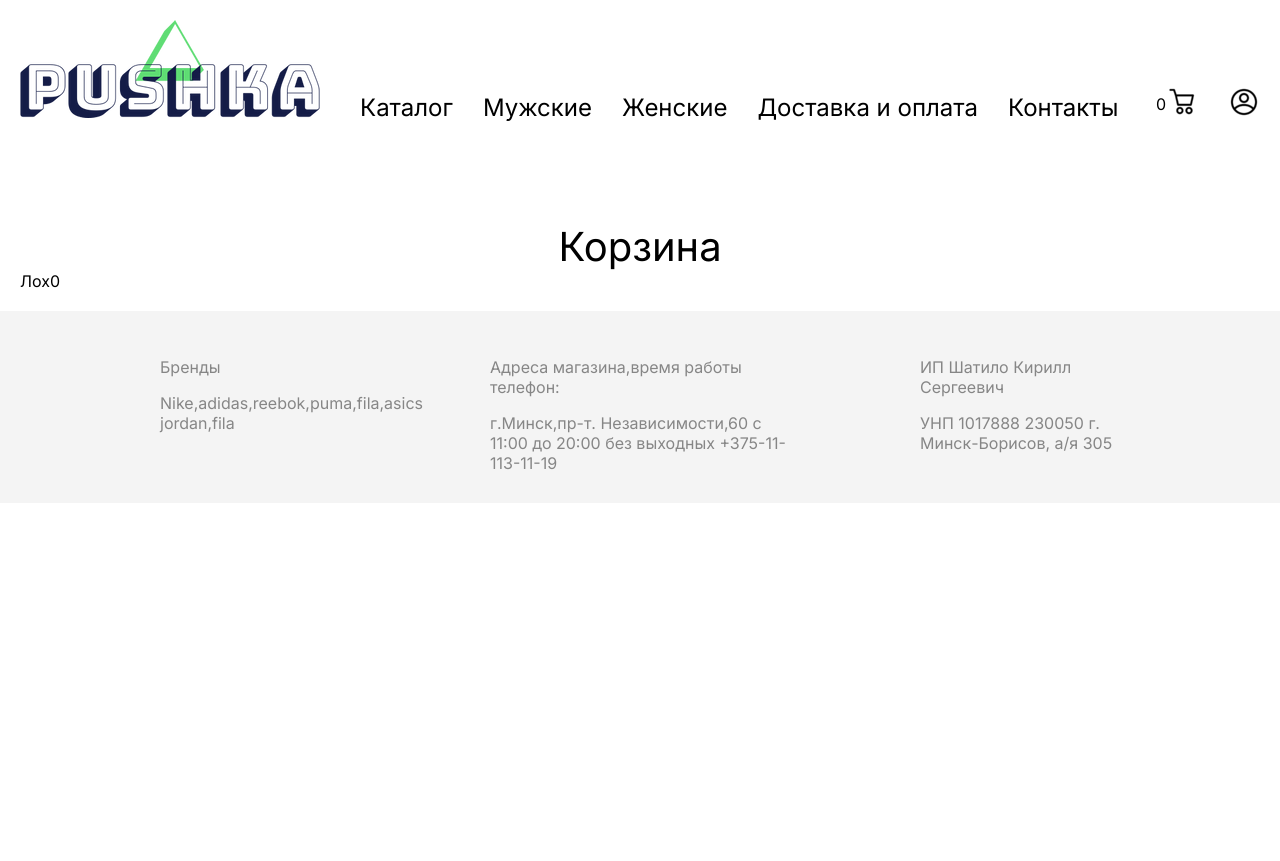
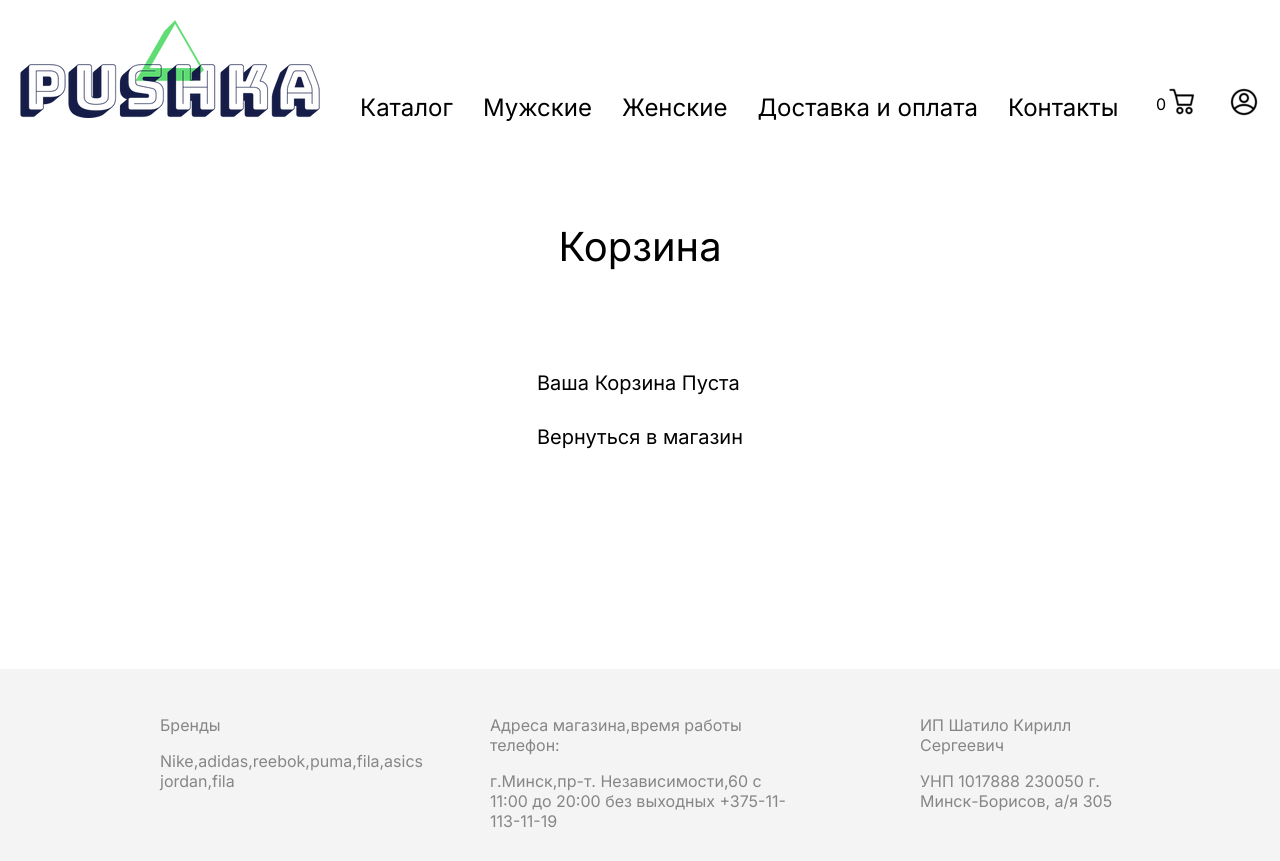
Before and after one commit to Kirik1714/Sneakers, a React (Create React App) app: page /basket in a window 1280 px wide. Before the commit the page ends 800 px from the top, so only its background shows below. Built offline with nearby package versions, Linux system fonts and the light colour scheme.

Commit message:
add sex category

```diff
--- a/src/App.js
+++ b/src/App.js
@@ -5,6 +5,7 @@ import MainWebSite from './pages/MainWebSite'
 import Home from './pages/Home';
 import Basket from './pages/Basket';
 import Footer from './components/Footer/Footer';
+import FullCard from './components/Main/FullCard';
 
 
 
@@ -18,6 +19,7 @@ function App() {
           <Route path="/" element={<Home />} />
           <Route path="/main" element={<MainWebSite />} />
           <Route path="/basket" element={<Basket />} />
+          <Route path='/fullCard/:id' element={<FullCard/>}/>
         </Routes>
       </div>
       <Footer />
--- /dev/null
+++ b/src/components/Basket/BasketEmpty.jsx
@@ -0,0 +1,18 @@
+import React from 'react'
+import { Link } from 'react-router-dom'
+import style from './BasketEmpty.module.scss';
+
+const BasketEmpty =()=>{
+    return (
+      <>
+        <div className={style.block}>
+            <div className={style.text}>
+                Ваша Корзина Пуста
+            </div>
+            <Link to='/main' className={style.back}>Вернуться в магазин</Link>
+        </div>
+      </>
+    );
+}
+
+export default BasketEmpty
--- /dev/null
+++ b/src/components/Basket/BasketEmpty.module.scss
@@ -0,0 +1,15 @@
+.block{
+    margin-top: 100px;
+    font-family: Inter;
+    font-size: 20px;
+    margin-bottom: 200px;
+    .text{
+        margin-bottom: 30px;
+    }
+    .back{
+
+        &:hover{
+            opacity: 0.5;
+        }
+    }
+    }
--- a/src/components/Headers/Headers.jsx
+++ b/src/components/Headers/Headers.jsx
@@ -5,12 +5,13 @@ import { Link } from 'react-router-dom';
 import logo from '../../assets/img/logo.png';
 import basket from '../../assets/img/basket.png';
 import account from '../../assets/img/account.png';
-import { useSelector } from 'react-redux';
+import { useDispatch, useSelector } from 'react-redux';
+import { changeSexCategory } from '../../redux/Slices/filterSlice';
 
 
 export const Headers = () => {
   const sneakers = useSelector(state => state.basketSlice.sneakers)
-
+  const dispatch=useDispatch();
  const totalCount = sneakers.reduce((sum,obj)=>sum+obj.count,0)
 
 
@@ -20,9 +21,9 @@ export const Headers = () => {
 
         <nav className={style.nav_Bar}>
           <ul className={style.menu}>
-           <Link to ='/main'><li>Каталог</li></Link>
-            <li>Мужские</li>
-            <li>Женские</li>
+           <Link to ='/main'><li onClick={()=>dispatch(changeSexCategory(''))}>Каталог</li></Link>
+            <Link><li onClick={()=>dispatch(changeSexCategory('male'))}>Мужские</li></Link>
+            <Link><li onClick={()=>dispatch(changeSexCategory('female'))}>Женские</li></Link>
             <li>Доставка и оплата</li>
             <li>Контакты</li>
           </ul>
--- a/src/pages/Basket.jsx
+++ b/src/pages/Basket.jsx
@@ -1,5 +1,6 @@
 import React from 'react'
 import { useSelector } from 'react-redux'
+import BasketEmpty from '../components/Basket/BasketEmpty';
 import CartItem from '../components/Basket/CartItem';
 import WindowOrder from '../components/Basket/WindowOrder';
 import style from './Basket.module.scss'
@@ -23,10 +24,10 @@ const Basket = () => {
               ))}
             </div>
           ) : (
-            <div>Лох</div>
+            <BasketEmpty className={style.basketEmpty}/>
           )}
         </div>
-        {sneakers.length && <div className={style.block_windowOrder}><WindowOrder/></div>}
+        {sneakers.length ? <div className={style.block_windowOrder}><WindowOrder/></div>:''}
       </div>
     </div>
   );
--- a/src/pages/Basket.module.scss
+++ b/src/pages/Basket.module.scss
@@ -8,8 +8,10 @@
     &_conteiner{
         display: flex;
         flex-direction: row;
+        justify-content: center;
     }
     &-mainContent{
+        display: flex;
         flex-grow: 1;
     }
     &_windowOrder{
@@ -17,4 +19,7 @@
 
 
     }
+    .basketEmpty{
+        justify-content: center;
+    }
 }
--- a/src/pages/MainWebSite.jsx
+++ b/src/pages/MainWebSite.jsx
@@ -7,21 +7,25 @@ import axios from 'axios';
 import { Search } from '../components/Main/Search';
 import Popup from '../components/Main/Popup';
 import {  useSelector } from 'react-redux';
+import { Link } from 'react-router-dom';
 
 
 
 const MainWebSite = () => {
   const [item,setItem] = useState([]);
   const choosenCategory = useSelector(state =>state.filterSlice.choosenCategory)
-  const searchValue = useSelector(state =>state.filterSlice.searchValue)
+  const searchValue = useSelector(state =>state.filterSlice.searchValue);
+  const sexCategory =useSelector(state =>state.filterSlice.sexCategory);
+  console.log(sexCategory);
+  const sexAllCategory=sexCategory ? `&sex=${sexCategory}`: "&sex=female&sex=male" ;
 
   React.useEffect(() => {
     const fetchData = async() =>{
-       const {data} = await axios.get(`http://localhost:3001/items?q=${searchValue}&_sort=${choosenCategory.sortProperty}&_order=${choosenCategory.order}`)
+       const {data} = await axios.get(`http://localhost:3001/items?q=${searchValue}&_sort=${choosenCategory.sortProperty}&_order=${choosenCategory.order}${sexAllCategory}`)
       return setItem(data);
     }
     fetchData()
-  }, [searchValue,choosenCategory]);
+  }, [searchValue,choosenCategory,sexCategory]);
 
 
   return (
@@ -30,7 +34,7 @@ const MainWebSite = () => {
 
       <div className={style.block_sort}>
         <div className={style.block_search}>
-        <Search   />
+          <Search />
         </div>
         <div className={style.block_popup}>
           <Popup />
@@ -38,8 +42,8 @@ const MainWebSite = () => {
       </div>
       <div className={style.block_conteiner}>
         {item.map((obj) => (
+          <Link key={obj.id} to={`/FullCard/${obj.id}`} >
             <Card
-            key={obj.id}
               title={obj.title}
               price={obj.price}
               color={obj.color}
@@ -47,6 +51,7 @@ const MainWebSite = () => {
               url={obj.url}
               id={obj.id}
             />
+          </Link>
         ))}
       </div>
     </div>
--- a/src/redux/Slices/filterSlice.js
+++ b/src/redux/Slices/filterSlice.js
@@ -7,6 +7,7 @@ const initialState = {
     sortProperty: "rating",
   },
   searchValue:'',
+  sexCategory:'',
 };
 
 
@@ -20,12 +21,15 @@ const filterSlice =createSlice({
     setSearchValue:(state,action)=>{
       state.searchValue = action.payload
     },
+    changeSexCategory(state,action){
+      state.sexCategory = action.payload
+    }
   }
 })
 
 
 
-export const {changeCatagery,setSearchValue} = filterSlice.actions;
+export const {changeCatagery,setSearchValue,changeSexCategory} = filterSlice.actions;
 
 
 export default filterSlice.reducer;
```
Also changed, not shown: src/components/Main/Card.jsx (+9 -4 lines). Lines whose indentation alone changed are shown as unchanged.
